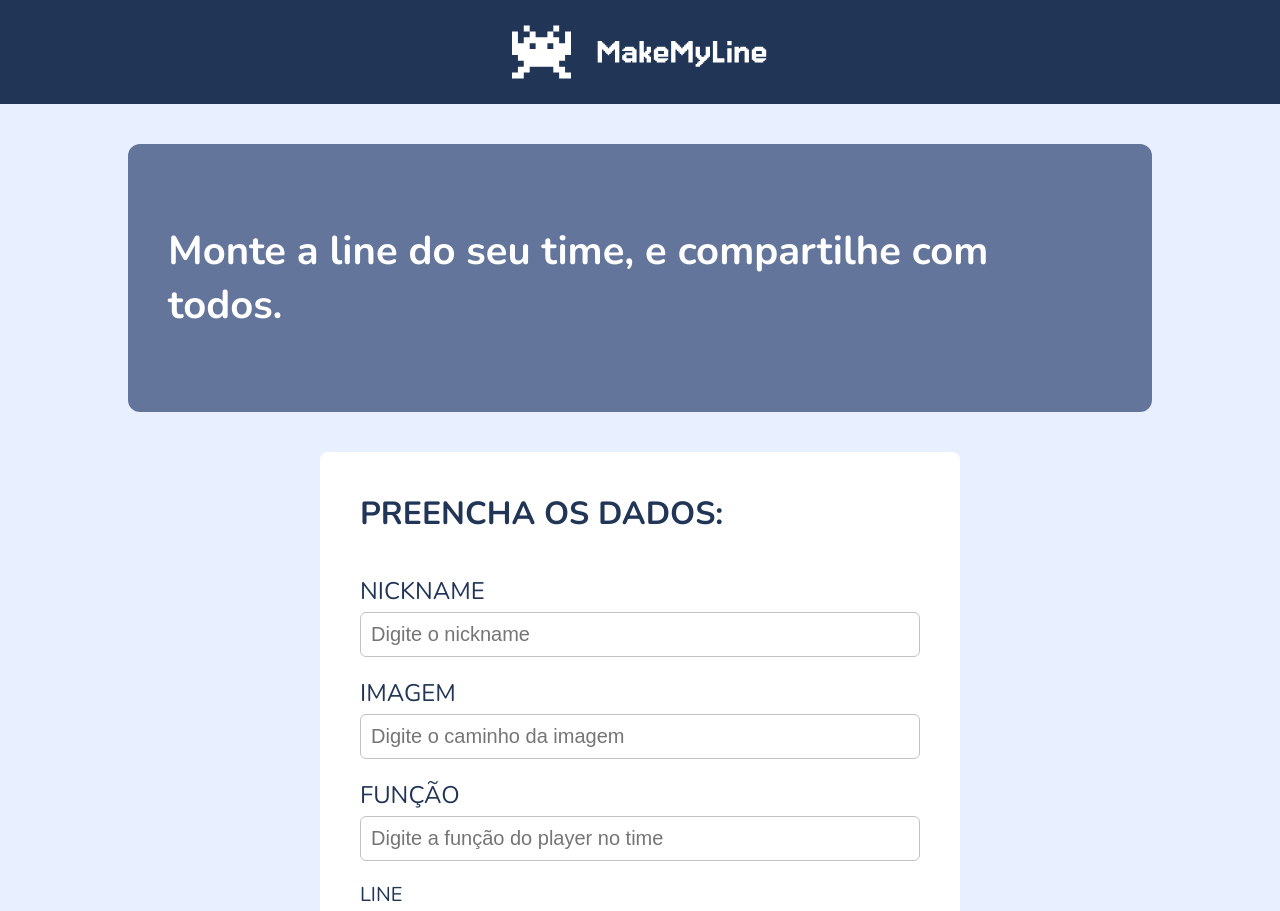
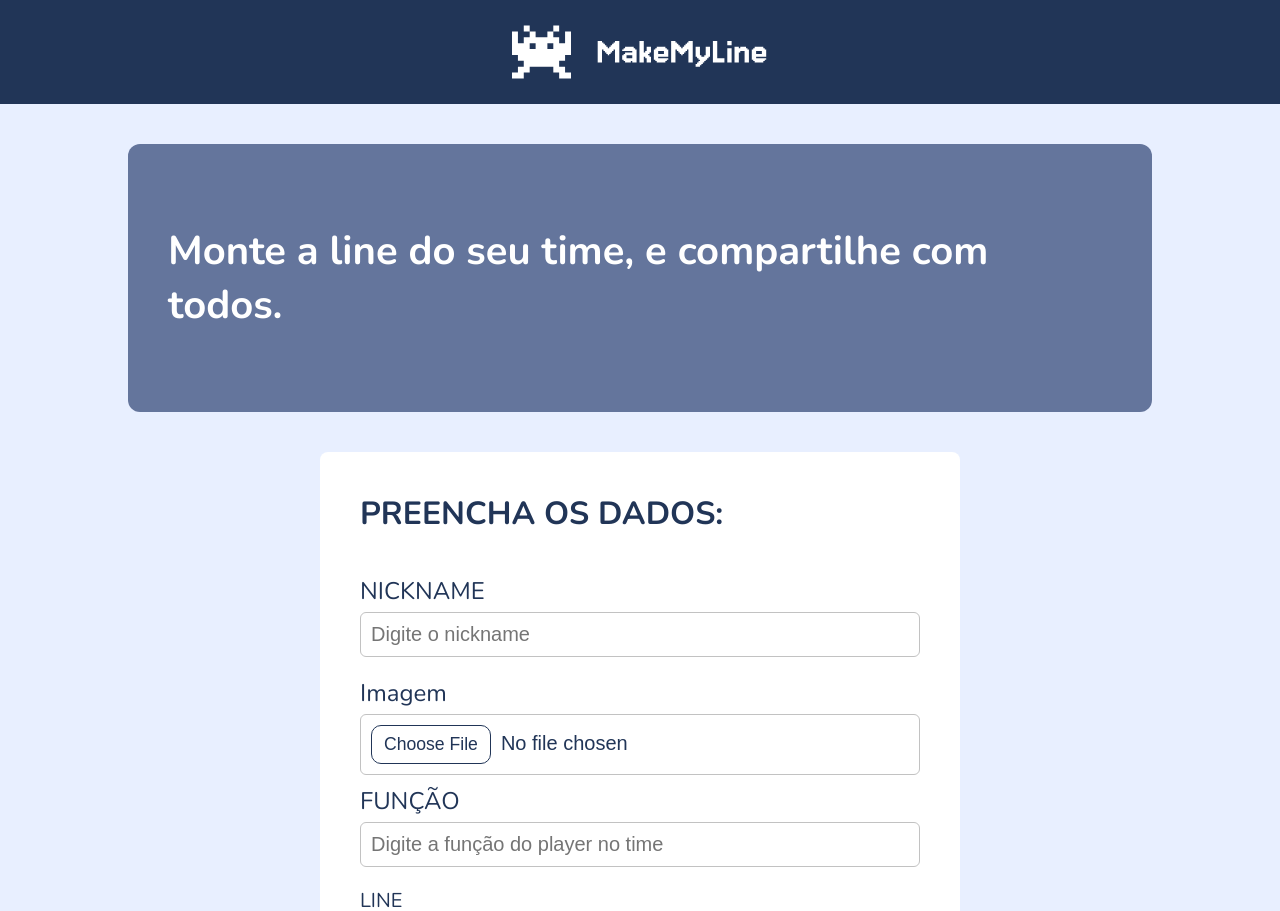
Before and after one commit to FelipeLohan/makemylist-client-react, a React (Vite) app: page / in a window 1280 px wide. Shown: the top 911 px of the page. Built offline with nearby package versions, Linux system fonts and the light colour scheme.

Commit message:
Added new method to upload images

```diff
--- a/src/components/Footer/Footer.jsx
+++ b/src/components/Footer/Footer.jsx
@@ -8,6 +8,7 @@ const FooterContainer = styled.footer`
   justify-content: space-between;
   padding: 20px;
   background-color: #213557;
+  margin-top: 40px;
 `;
 
 const LogoFooterContainer = styled.div`
--- a/src/components/Form/Form.jsx
+++ b/src/components/Form/Form.jsx
@@ -4,6 +4,7 @@ import { DropdownList } from "../DropdownList";
 import { CtaButton } from "../CtaButton";
 import { useState } from "react";
 import PropTypes from "prop-types";
+import { ImageInput } from "../ImageInput";
 
 const FormContainer = styled.section`
   background-color: #fff;
@@ -12,7 +13,6 @@ const FormContainer = styled.section`
   padding: 40px;
   border-radius: 8px;
   margin-top: 40px;
-  margin-bottom: 40px;
 
   h2 {
     font-size: 4vmin;
@@ -24,32 +24,67 @@ const FormContainer = styled.section`
     width: 90%;
     padding: 10px;
 
-    h2{
+    h2 {
       font-size: 5vmin;
     }
   }
+
+  img {
+    max-width: 100%;
+    height: auto;
+    margin-top: 20px;
+    border-radius: 8px;
+    box-shadow: 0 4px 6px rgba(0, 0, 0, 0.1);
+  }
 `;
+
+const ImagePreviewContainer = styled.img`
+  width: 50%;
+  border: 1px solid #213557;
+  margin-bottom: 20px;
+`
 
 const Form = (props) => {
   const itens = ["LINE UP", "LINE A", "LINE B"];
 
   const [nickValue, setNickValue] = useState("");
-  const [imagemValue, setImagemValue] = useState("");
+  const [imagemValue, setImagemValue] = useState(""); // URL base64 da imagem
   const [funcaoValue, setFuncaoValue] = useState("");
   const [lineValue, setLineValue] = useState("");
+  const [previewImage, setPreviewImage] = useState(null); // Para pré-visualização da imagem
+
+  const handleImageChange = (event) => {
+    const file = event.target.files[0];
+
+    if (file) {
+      // Usa FileReader para carregar a imagem e criar a URL base64
+      const reader = new FileReader();
+      reader.onload = () => {
+        const base64URL = reader.result; // Obtém a URL base64
+        setPreviewImage(base64URL); // Define a URL base64 para pré-visualização
+        setImagemValue(base64URL); // Armazena a URL base64 no estado
+      };
+      reader.readAsDataURL(file); // Converte o arquivo para base64
+    }
+  };
 
   const handleOnSubmit = (event) => {
     event.preventDefault();
+
+    // Envia os dados com a URL base64 da imagem
     props.memberValue({
       nickValue,
-      imagemValue,
+      imagemValue, // URL base64 da imagem
       funcaoValue,
       lineValue,
     });
+
+    // Limpa os estados após o envio
     setNickValue("");
     setImagemValue("");
     setFuncaoValue("");
     setLineValue("");
+    setPreviewImage(null); // Limpa o preview
   };
 
   return (
@@ -64,12 +99,8 @@ const Form = (props) => {
             labelText="NICKNAME"
             placeholderText="Digite o nickname"
           />
-          <TextInput
-            handleState={(e) => setImagemValue(e)}
-            value={imagemValue}
-            labelText="IMAGEM"
-            placeholderText="Digite o caminho da imagem"
-          />
+          <ImageInput handleImage={handleImageChange} />
+          {previewImage && <ImagePreviewContainer src={previewImage} alt="Preview" />}
           <TextInput
             handleState={(e) => setFuncaoValue(e)}
             value={funcaoValue}
--- /dev/null
+++ b/src/components/ImageInput/ImageInput.jsx
@@ -0,0 +1,54 @@
+import styled from "styled-components";
+import PropTypes from "prop-types";
+
+const ImageInputContainer = styled.div`
+  display: flex;
+  flex-direction: column;
+  width: 100%;
+  color: #213557;
+  margin-bottom: 10px;
+
+  label {
+    font-size: 3vmin;
+    margin-bottom: 5px;
+  }
+
+  input {
+    font-size: 2.5vmin;
+    padding: 10px;
+    border: 0.3px solid #c2c2c2;
+    border-radius: 6px;
+  }
+
+  input[type="file"]::-webkit-file-upload-button {
+    background-color: #fff;
+    color: #213557;
+    border: 0.1px solid #213557;
+    padding: 8px 12px;
+    border-radius: 10px;
+    font-size: 2.2vmin;
+    margin-right: 10px;
+  }
+`;
+
+const ImageInput = (props) => {
+  return (
+    <>
+      <ImageInputContainer>
+        <label>Imagem</label>
+        <input
+          type="file"
+          accept="image/*"
+          onChange={props.handleImage}
+          required
+        />
+      </ImageInputContainer>
+    </>
+  );
+};
+
+ImageInput.propTypes = {
+  handleImage: PropTypes.string.isRequired,
+};
+
+export { ImageInput };
--- /dev/null
+++ b/src/components/ImageInput/index.jsx
@@ -0,0 +1,3 @@
+import { ImageInput } from "./ImageInput.jsx";
+
+export { ImageInput }
--- a/src/components/Line/Line.jsx
+++ b/src/components/Line/Line.jsx
@@ -7,7 +7,6 @@ const LineContainer = styled.section`
   justify-content: center;
   flex-direction: column;
   align-items: center;
-  margin-bottom: 40px;
 `;
 
 const Line = (props) => {
```
